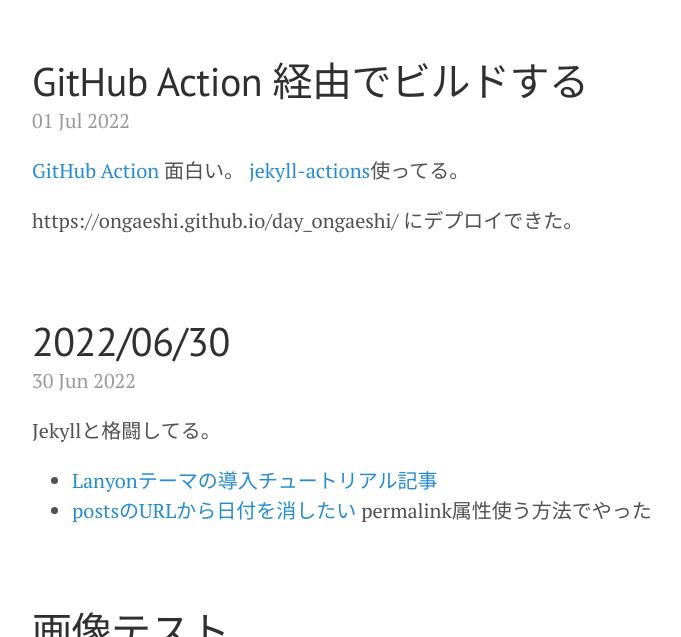
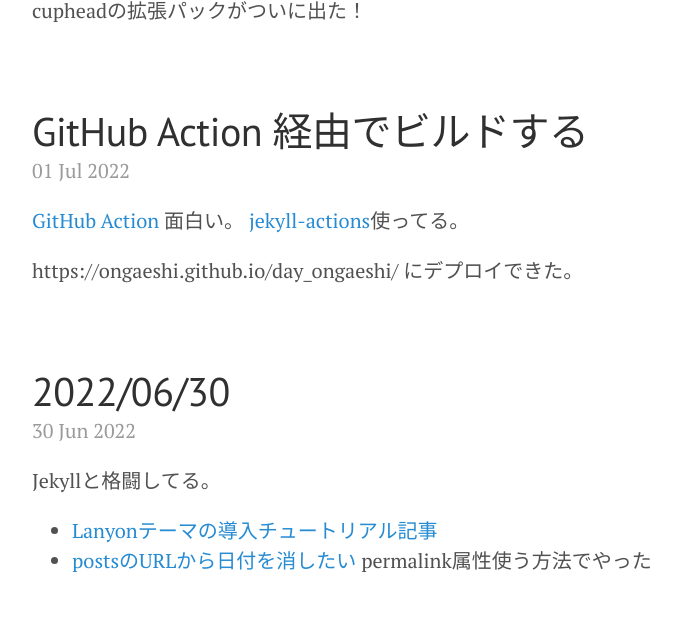
Before and after one commit to ongaeshi/day_ongaeshi, a Jekyll site: the page built from index.html, in a window 1280 px wide and 900 px high, scrolled down 343 px, cut to the strip 263-900 px from the top of the window. Shown: the whole strip, without its empty margins (248-929 px from the left). Built offline with Jekyll 4.4.1, drawn with Linux system fonts in a browser that asks for light colours; the list of posts is cut into pages by our own code.

Commit message:
Update 2022-07-02-day.md

```diff
--- a/_posts/2022-07-02-day.md
+++ b/_posts/2022-07-02-day.md
@@ -6,3 +6,5 @@
 _config.yml の url と baseurl を設定したら動くようになった。([参考](https://mademistakes.com/mastering-jekyll/site-url-baseurl/))
 
 ![](https://i.gyazo.com/c32659968803bfdbea25ebe0074a3a37.png)
+
+cupheadの拡張パックがついに出た！
```
